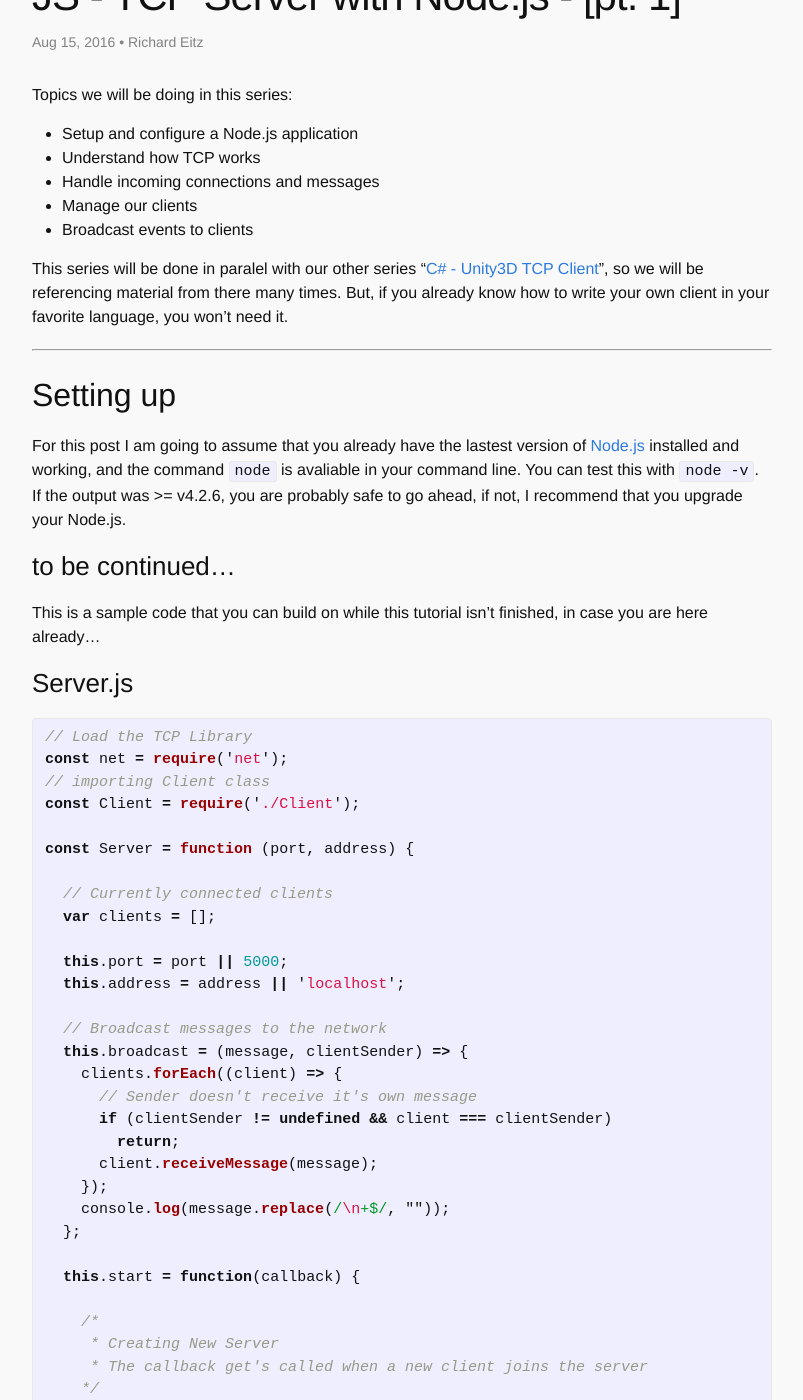
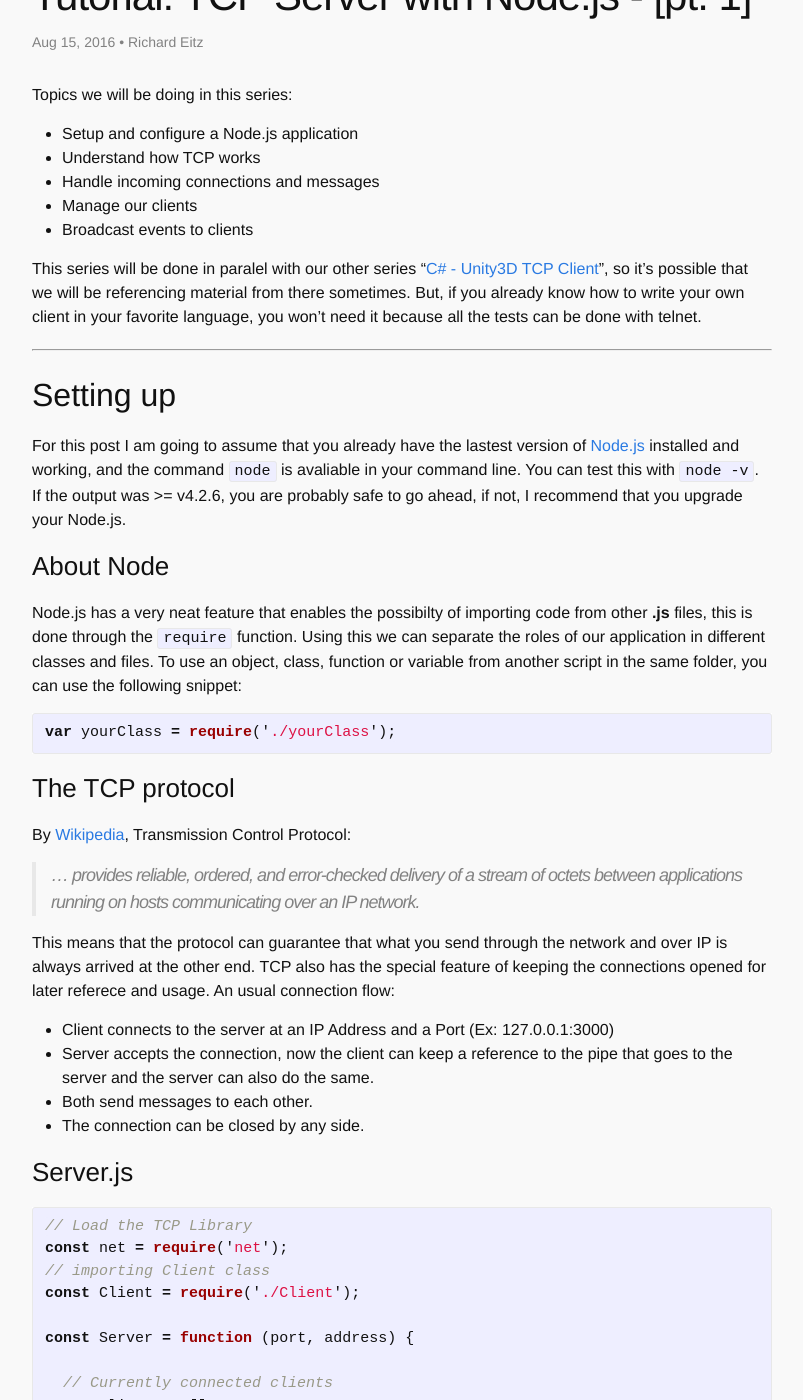
Before and after one commit to frostybay/Website, a Jekyll site: the page built from _posts/2016-08-15-tcp-server-with-nodejs-pt-1.markdown, in a window 1280 px wide and 1400 px high, scrolled down 306 px. Shown: the whole window, without its empty margins (238-1041 px from the left). Built offline with Jekyll 4.4.1, drawn with Linux system fonts in a browser that asks for light colours; comment, search, counter and statistics services are not loaded; some of the changed text lies outside the part shown.

Commit message:
More text...

```diff
--- a/_posts/2016-08-15-tcp-server-with-nodejs-pt-1.markdown
+++ b/_posts/2016-08-15-tcp-server-with-nodejs-pt-1.markdown
@@ -15,7 +15,7 @@ Topics we will be doing in this series:
 * Manage our clients
 * Broadcast events to clients
 
-This series will be done in paralel with our other series "[C# - Unity3D TCP Client][unity-tcp-series]", so we will be referencing material from there many times. But, if you already know how to write your own client in your favorite language, you won't need it.
+This series will be done in paralel with our other series "[C# - Unity3D TCP Client][unity-tcp-series]", so it's possible that we will be referencing material from there sometimes. But, if you already know how to write your own client in your favorite language, you won't need it because all the tests can be done with telnet.
 
 ----
 
@@ -24,10 +24,27 @@ This series will be done in paralel with our other series "[C# - Unity3D TCP Cli
 
 For this post I am going to assume that you already have the lastest version of [Node.js][node] installed and working, and the command `node` is avaliable in your command line. You can test this with `node -v`. If the output was >= v4.2.6, you are probably safe to go ahead, if not, I recommend that you upgrade your Node.js.
 
+### About Node
 
-### to be continued...
+Node.js has a very neat feature that enables the possibilty of importing code from other **.js** files, this is done through the `require` function. Using this we can separate the roles of our application in different classes and files. To use an object, class, function or variable from another script in the same folder, you can use the following snippet:
 
-This is a sample code that you can build on while this tutorial isn't finished, in case you are here already...
+{% highlight js %}
+var yourClass = require('./yourClass');
+{% endhighlight %}
+
+### The TCP protocol
+
+By [Wikipedia][tcp-wikipedia], Transmission Control Protocol:
+
+> ... provides reliable, ordered, and error-checked delivery of a stream of octets between applications running on hosts communicating over an IP network.
+
+This means that the protocol can guarantee that what you send through the network and over IP is always arrived at the other end. TCP also has the special feature of keeping the connections opened for later referece and usage. An usual connection flow:
+
+* Client connects to the server at an IP Address and a Port (Ex: 127.0.0.1:3000)
+* Server accepts the connection, now the client can keep a reference to the pipe that goes to the server and the server can also do the same.
+* Both send messages to each other.
+* The connection can be closed by any side.
+
 
 ### Server.js
 {% highlight js %}
@@ -156,3 +173,5 @@ server.start(function () {
 
 [node]: https://nodejs.org/en/
 [unity-tcp-series]: #
+[tcp-wikipedia]: https://en.wikipedia.org/wiki/Transmission_Control_Protocol
+[udp-wikipedia]: #
```
Also changed, not shown: other parts of _posts/2016-08-15-tcp-server-with-nodejs-pt-1.markdown (+1 -1 lines), 3 other files.
